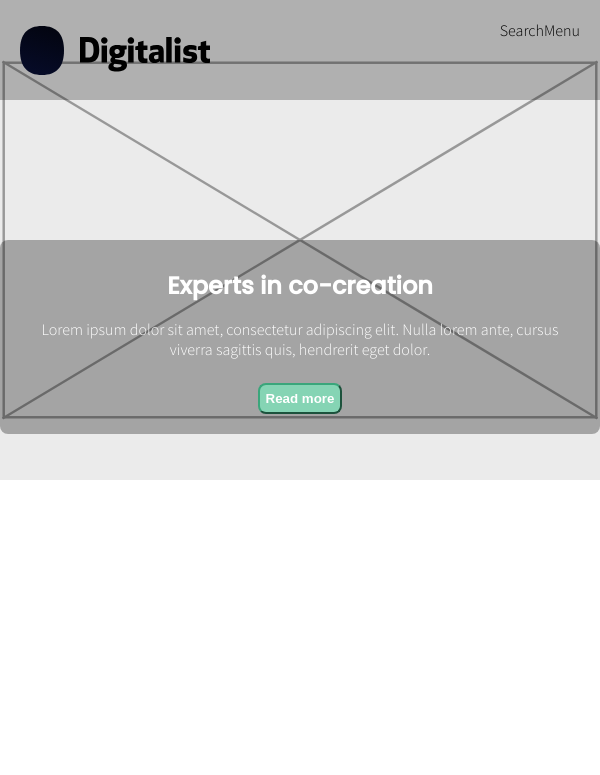
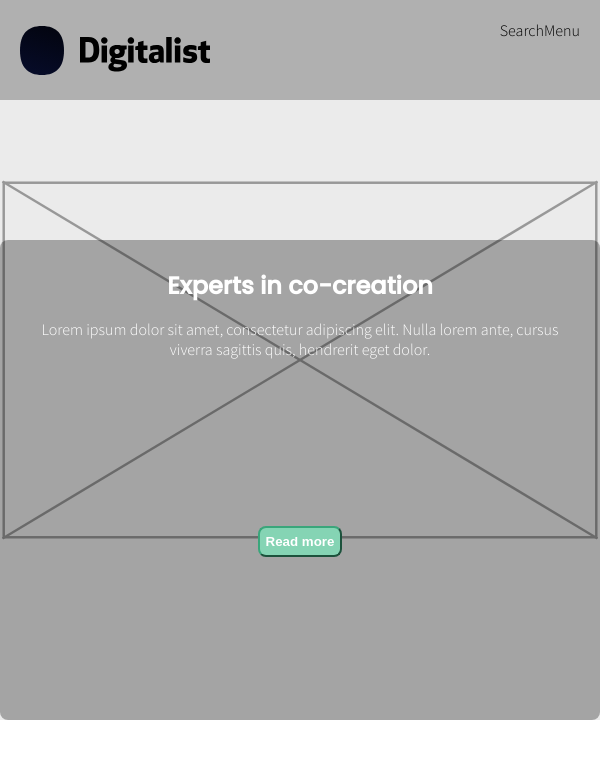
Before and after one commit to AxelEkman/digitalist-test, a React (Create React App) app: page / in a window 600 px wide. Shown: the top 775 px of the page. Built offline with nearby package versions, Linux system fonts and the light colour scheme.

Commit message:
Additional position bug fix

```diff
--- a/src/App.scss
+++ b/src/App.scss
@@ -5,6 +5,18 @@
 .hero {
     position: relative;
     height: 100vh;
+}
+
+@media only screen and (min-width: 600px) {
+    .hero {
+        height: 100vh;
+    }
+}
+
+@media only screen and (max-width: 600px) {
+    .hero {
+        height: 90vh;
+    }
 }
 
 .features {
--- a/src/components/ctamodal.scss
+++ b/src/components/ctamodal.scss
@@ -4,10 +4,8 @@
     position: relative;
     z-index: 20;
     display: flex;
-
     flex-direction: column;
     background-color: rgba($color: #000000, $alpha: 0.4);
-    border-radius: 8px;
     color: white;
     padding: 20px;
 }
@@ -17,6 +15,7 @@
         width: 500px;
         margin: auto;
         top: 30vh;
+        border-radius: 8px;
     }
 }
 
@@ -26,6 +25,8 @@
         width: calc(100vw - 40px);
         max-width: 100%;
         color: white;
+        position: absolute;
+        bottom: 0;
     }
 }
 
--- a/src/components/placeholder.scss
+++ b/src/components/placeholder.scss
@@ -20,6 +20,6 @@
 
 @media only screen and (max-width: 600px) {
     .hero-image {
-        height: 60vh;
+        height: 100%;
     }
 }
```
